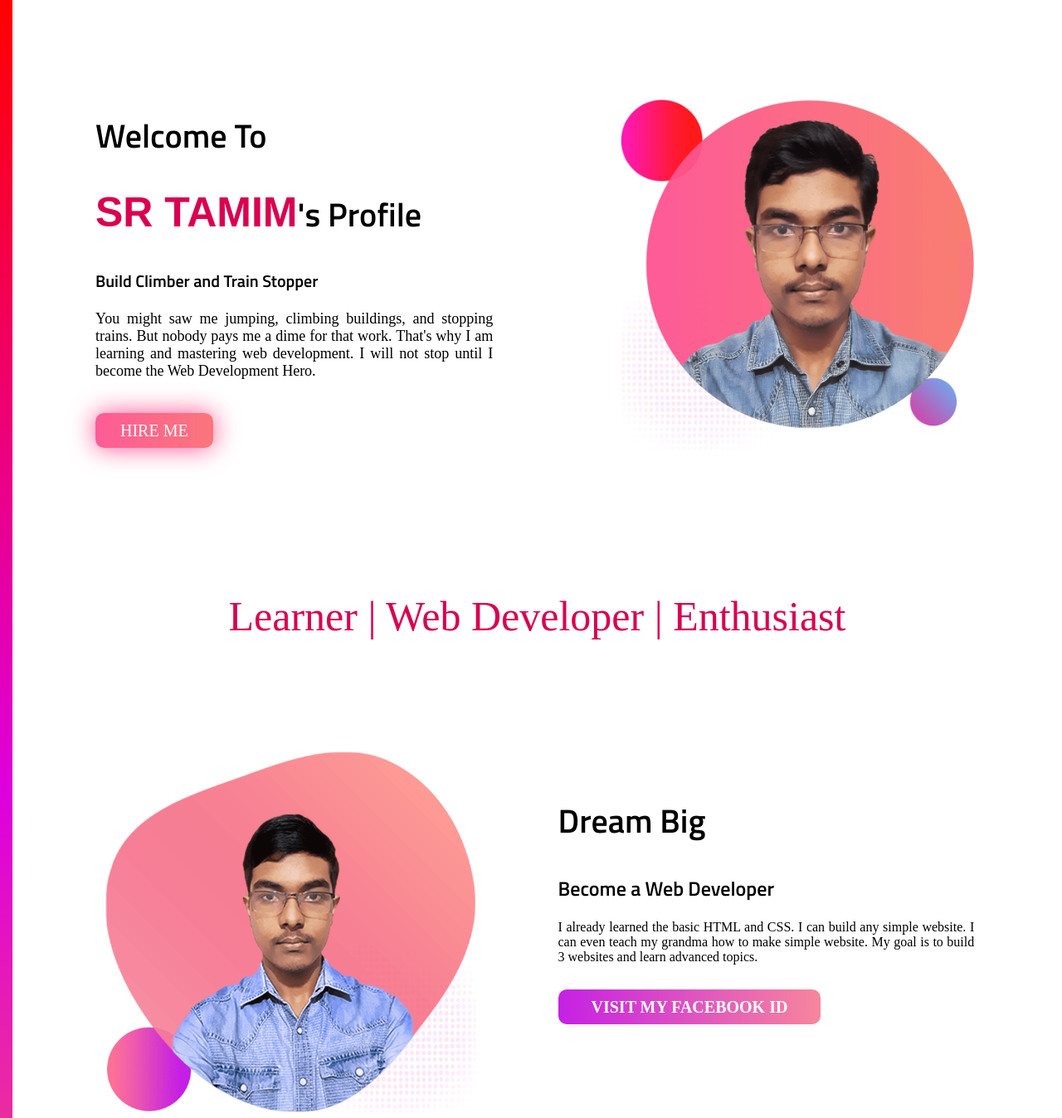
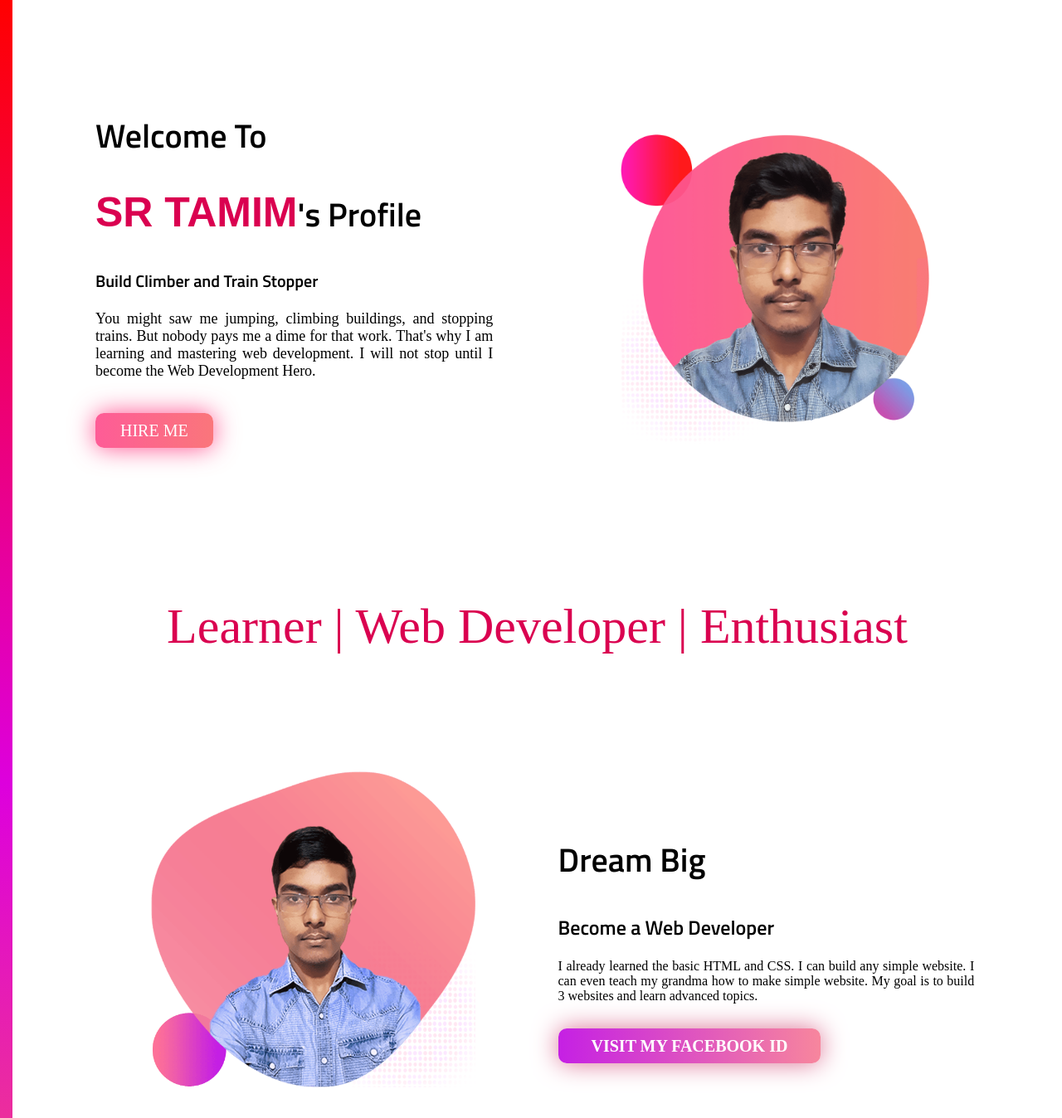
Before and after one commit to sr-tamim/portfolio-v1, a plain HTML site: page index.html in a window 1280 px wide. Shown: the top 1348 px of the page at 83% size. Drawn offline with Linux system fonts and the light colour scheme; a web font is replaced by a local one.

Commit message:
Minor Fixing

```diff
--- a/style.css
+++ b/style.css
@@ -25,6 +25,7 @@ section{
 }
 .home-container{
     display: flex;
+    align-items: center;
 }
 .home{
     width: 50%;
@@ -64,7 +65,7 @@ section{
     padding-left: 50px;
 }
 .home-img img{
-    width: 80%;
+    width: 70%;
 }
 
 
@@ -72,13 +73,14 @@ section{
 .aboutMe{
     color: #da0050;
     text-align: center;
-    font-size: 50px;
+    font-size: 60px;
     font-family: 'Zen Tokyo Zoo';
     font-weight: 400;
 }
 
 .dream-container{
     display: flex;
+    align-items: center;
 }
 .dream-container h1{
     font-size: 40px;
@@ -89,7 +91,7 @@ section{
     padding-right: 50px;
 }
 .dream-img img{
-    width: 80%;
+    width: 70%;
 }
 .dream-description{
     width: 50%;
@@ -108,6 +110,7 @@ section{
     background: linear-gradient(to right, #c520e4, #f7869d);
     padding: 10px 40px;
     border-radius: 10px;
+    box-shadow: 0 0 30px palevioletred;
 }
 
 
@@ -118,8 +121,7 @@ section{
 .edu-card{
     width: 50%;
     background: whitesmoke;
-    background: linear-gradient(to right bottom, white, whitesmoke, rgb(235, 235, 235));
-    border-radius: 10px;
+    background: linear-gradient(to right bottom, white, whitesmoke, rgb(240, 240, 240));
     border-left: 7px solid transparent;
     box-shadow: 0 0 50px rgb(190, 190, 190);
     margin: 40px;
@@ -147,8 +149,7 @@ section{
 }
 .exp-card{
     width: 50%;
-    background: linear-gradient(to right bottom, white, whitesmoke, rgb(255, 226, 226));
-    border-radius: 10px;
+    background: linear-gradient(to right bottom, white, whitesmoke, rgb(255, 225, 225));
     box-shadow: 0 0 50px rgb(190, 190, 190);
     margin: 40px;
     padding: 20px 30px;
```
